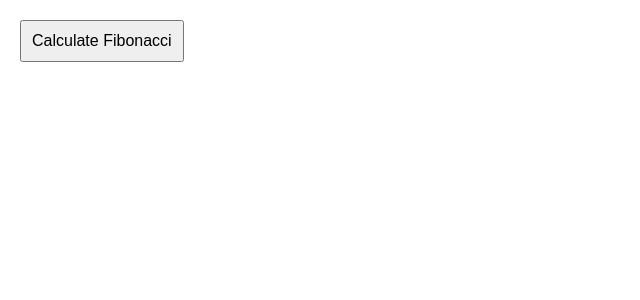
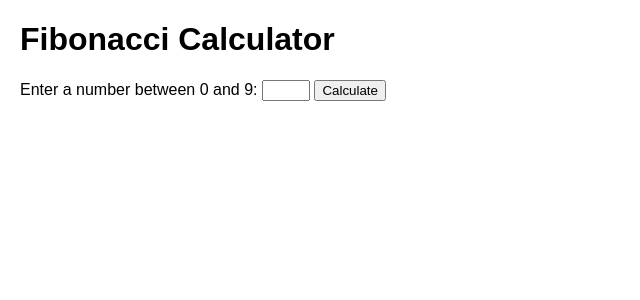
Before and after one commit to AniCricKet/gear-gurus2.0, a Jekyll site: the page fibo3.html, which Jekyll copies as it is, in a window 1280 px wide. Shown: the top 300 px of the page, without its empty margins (0-640 px from the left). Built offline with Jekyll 4.4.1, drawn with Linux system fonts in a browser that asks for light colours; part of the change alters nothing that is shown.

Commit message:
ijpijdoisjdf

```diff
--- a/fibo3.html
+++ b/fibo3.html
@@ -3,104 +3,52 @@
 <head>
     <meta charset="UTF-8">
     <meta name="viewport" content="width=device-width, initial-scale=1.0">
+    <title>Fibonacci Calculator</title>
     <style>
         body {
             font-family: Arial, sans-serif;
             margin: 20px;
         }
-
-        button {
-            padding: 10px;
-            font-size: 16px;
-            cursor: pointer;
-        }
-
-        div {
-            margin-top: 20px;
-        }
     </style>
-    <title>Fibonacci Calculator</title>
 </head>
 <body>
+    <h1>Fibonacci Calculator</h1>
+    <label for="numberInput">Enter a number between 0 and 9:</label>
+    <input type="number" id="numberInput" min="0" max="9">
+    <button onclick="calculateFibonacci()">Calculate</button>
 
-<button onclick="calculateFibonacci()">Calculate Fibonacci</button>
+    <div id="result"></div>
 
-<div id="results"></div>
+    <script>
+        function calculateFibonacci() {
+            const numberInput = document.getElementById('numberInput');
+            const resultDiv = document.getElementById('result');
+            const number = parseInt(numberInput.value);
 
-<script>
-    function fibonacciForLoop(n) {
-        if (n <= 1) {
-            return n;
+            if (isNaN(number) || number < 0 || number > 9) {
+                resultDiv.innerHTML = '<p>Please enter a valid number between 0 and 9.</p>';
+                return;
+            }
+
+            // Make an API request to the backend
+            fetch(`http://localhost:8080/api/fibonacci/${number}`)
+                .then(response => response.json())
+                .then(data => {
+                    if (data.message) {
+                        resultDiv.innerHTML = `<p>${data.message}</p>`;
+                    } else {
+                        resultDiv.innerHTML = `
+                            <p>The number ${data.number} appears at position ${data.position} in the Fibonacci sequence.</p>
+                            <p>Bubble Sort Time: ${data.bubbleSortTime} milliseconds</p>
+                            <p>Selection Sort Time: ${data.selectionSortTime} milliseconds</p>
+                        `;
+                    }
+                })
+                .catch(error => {
+                    resultDiv.innerHTML = '<p>An error occurred while fetching data from the server.</p>';
+                    console.error(error);
+                });
         }
-        let a = 0, b = 1;
-        for (let i = 2; i <= n; i++) {
-            [a, b] = [b, a + b];
-        }
-        return b;
-    }
-
-    function fibonacciWhileLoop(n) {
-        if (n <= 1) {
-            return n;
-        }
-        let a = 0, b = 1, count = 2;
-        while (count <= n) {
-            [a, b] = [b, a + b];
-            count++;
-        }
-        return b;
-    }
-
-    function fibonacciRecursive(n) {
-        if (n <= 1) {
-            return n;
-        }
-        return fibonacciRecursive(n - 1) + fibonacciRecursive(n - 2);
-    }
-
-    function fibonacciIterative(n) {
-        if (n <= 1) {
-            return n;
-        }
-        const fib = [0, 1];
-        for (let i = 2; i <= n; i++) {
-            fib[i] = fib[i - 1] + fib[i - 2];
-        }
-        return fib[n];
-    }
-
-    function calculateFibonacci() {
-        const n = 40; // Change the value of n as needed
-
-        const startForLoop = performance.now();
-        const resultForLoop = fibonacciForLoop(n);
-        const endForLoop = performance.now();
-        const timeForLoop = endForLoop - startForLoop;
-
-        const startWhileLoop = performance.now();
-        const resultWhileLoop = fibonacciWhileLoop(n);
-        const endWhileLoop = performance.now();
-        const timeWhileLoop = endWhileLoop - startWhileLoop;
-
-        const startRecursive = performance.now();
-        const resultRecursive = fibonacciRecursive(n);
-        const endRecursive = performance.now();
-        const timeRecursive = endRecursive - startRecursive;
-
-        const startIterative = performance.now();
-        const resultIterative = fibonacciIterative(n);
-        const endIterative = performance.now();
-        const timeIterative = endIterative - startIterative;
-
-        const resultsDiv = document.getElementById("results");
-        resultsDiv.innerHTML = `
-            <div>For Loop: Result=${resultForLoop}, Time=${timeForLoop} milliseconds</div>
-            <div>While Loop: Result=${resultWhileLoop}, Time=${timeWhileLoop} milliseconds</div>
-            <div>Recursive: Result=${resultRecursive}, Time=${timeRecursive} milliseconds</div>
-            <div>Iterative: Result=${resultIterative}, Time=${timeIterative} milliseconds</div>
-        `;
-    }
-</script>
-
+    </script>
 </body>
 </html>
```
